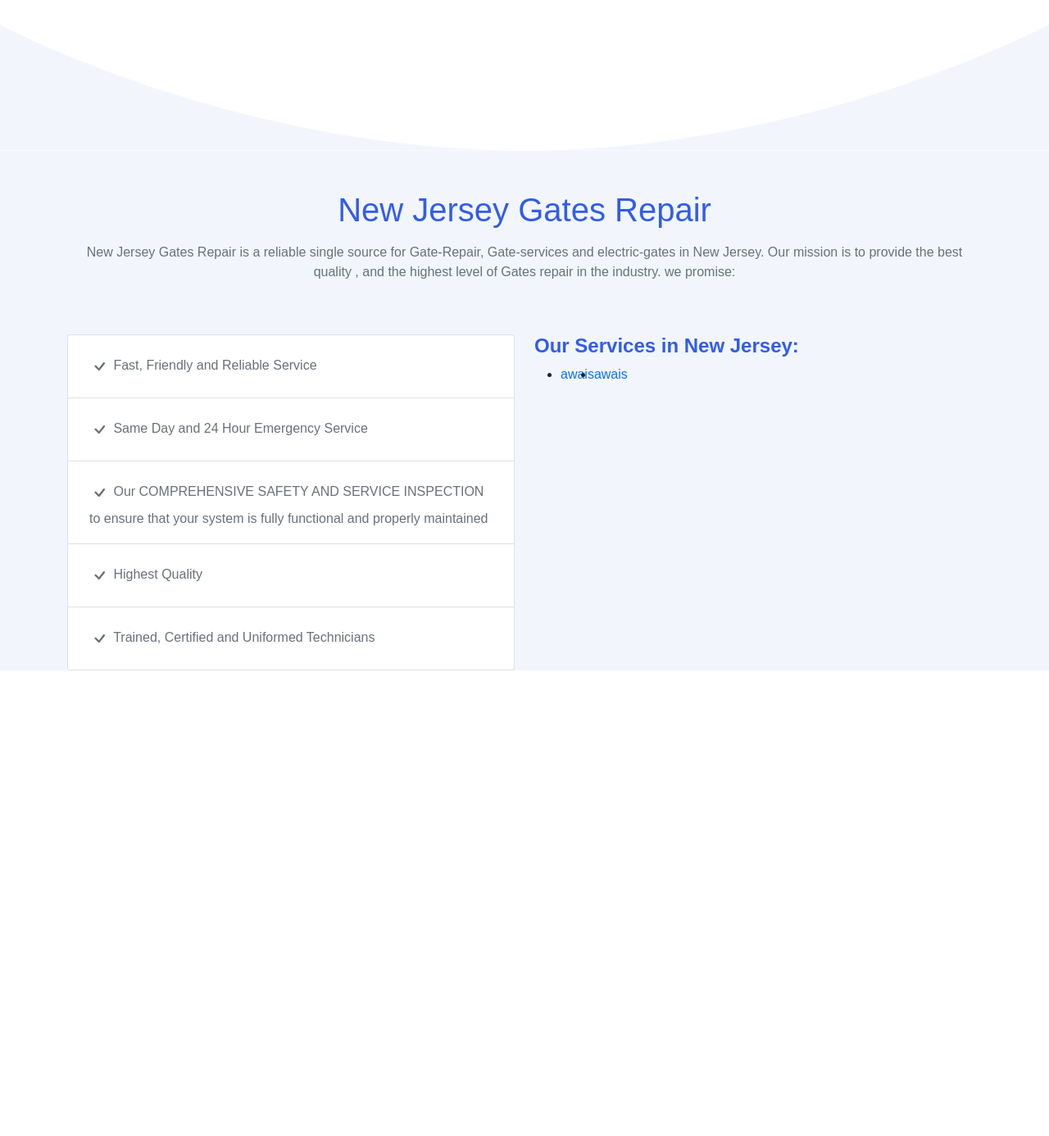
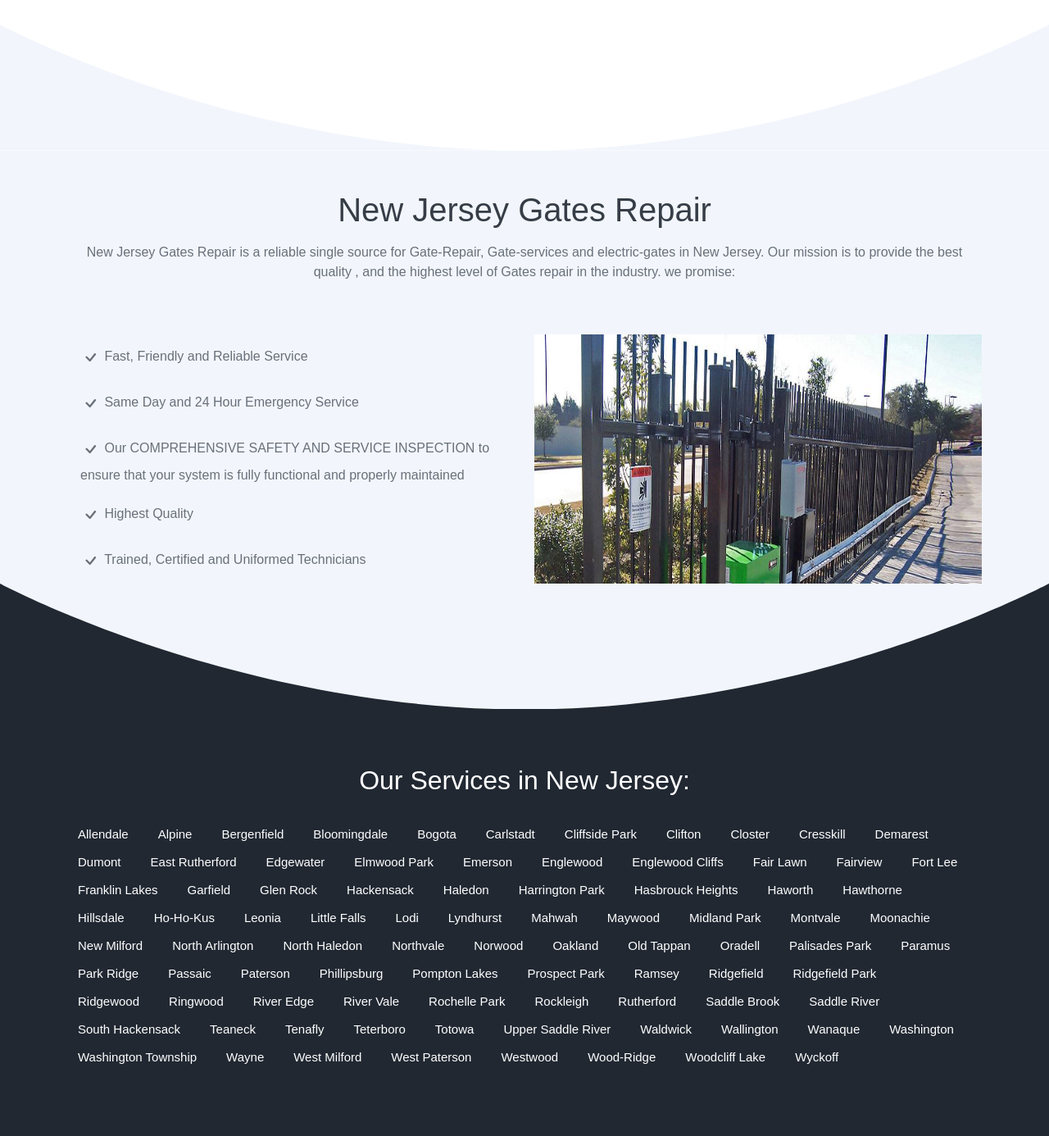
Before and after one commit to awaisprojects/newJerseyGates., a PHP site: page / in a window 1280 px wide. Shown: the part 1117-2503 px from the top of the page at 82% size. Before the commit the page ends 1935 px from the top, so only its background shows below. Run offline with PHP 8.4, Linux system fonts and the light colour scheme.

Commit message:
our links section complete

```diff
--- a/assets/css/style.css
+++ b/assets/css/style.css
@@ -16,6 +16,10 @@ body {
 }
 #mainContainer .heading2 {
   color: #325cea;
+  font-weight: 700;
+}
+#mainContainer .dark-text {
+  color: #363d47;
   font-weight: 700;
 }
 #mainContainer .coverContainer {
@@ -84,13 +88,38 @@ body {
   line-height: 1.5;
   color: #69707a;
 }
+#mainContainer .ourServicesContainer ul li {
+  border: 0px solid;
+  background-color: #f2f6fc;
+}
 #mainContainer .ourServicesContainer ul li p {
-  margin: 10px;
+  margin: 0px;
 }
-#mainContainer .ourServicesContainer .servicesLinks ul {
+#mainContainer #ourLinksContainer {
+  padding: 20px;
+  background-color: #212832;
+  color: #ffffff;
+}
+#mainContainer #ourLinksContainer .ourLinksCover .servicesLinks ul {
   display: flex;
-  flex-direction: row;
+  flex-wrap: wrap;
+  list-style: none;
+  padding: 0px;
 }
-#mainContainer .ourServicesContainer .servicesLinks ul li a {
+#mainContainer #ourLinksContainer .ourLinksCover .servicesLinks ul li {
+  margin-top: 10px;
+}
+#mainContainer #ourLinksContainer .ourLinksCover .servicesLinks ul li a {
   text-decoration: none;
+  padding: 5px 13px;
+  font-size: 15px;
+  font-family: revert;
+  border-radius: 5px;
+  color: #ffffff;
+  transition: all 1s ease;
+  margin-right: 10px;
 }
+#mainContainer #ourLinksContainer .ourLinksCover .servicesLinks ul li a:hover {
+  background-color: #51bb95;
+  color: #ffffff;
+}
--- a/assets/css/style.scss
+++ b/assets/css/style.scss
@@ -17,6 +17,10 @@ body {
   }
   .heading2 {
     color: #325cea;
+    font-weight: 700;
+  }
+  .dark-text {
+    color: #363d47;
     font-weight: 700;
   }
   .coverContainer {
@@ -99,21 +103,46 @@ body {
     }
     ul {
       li {
+        border: 0px solid;
+        background-color: #f2f6fc;
         p {
-          margin: 10px;
+          margin: 0px;
         }
       }
     }
+  }
+  #ourLinksContainer {
+    padding: 20px;
+    background-color: #212832;
+    color: #ffffff;
+    .ourLinksCover {
       .servicesLinks {
         ul {
           display: flex;
-        flex-direction: row;
+          flex-wrap: wrap;
+          list-style: none;
+          padding: 0px;
           li {
+            margin-top: 10px;
+
             a {
               text-decoration: none;
+              padding: 5px 13px;
+              font-size: 15px;
+              font-family: revert;
+              border-radius: 5px;
+              color: #ffffff;
+              transition: all 1s ease;
+              margin-right: 10px;
+
+              &:hover {
+                background-color: #51bb95;
+                color: #ffffff;
               }
             }
           }
         }
       }
     }
+  }
+}
--- a/index.html
+++ b/index.html
@@ -174,7 +174,7 @@
         <div class="container">
           <div class="row">
             <div class="col-lg-12">
-              <div class="heading2 mt-5 mb-3 text-center">
+              <div class="dark-text mt-5 mb-3 text-center">
                 <h1>New Jersey Gates Repair</h1>
               </div>
             </div>
@@ -187,6 +187,8 @@
           </div>
           <div class="row mt-5">
             <div class="col-lg-6">
+              <!-- table contant -->
+
               <ul class="list-group">
                 <li class="list-group-item">
                   <p>
@@ -276,16 +278,311 @@
                   </p>
                 </li>
               </ul>
+
+              <!-- table contant -->
             </div>
             <div class="col-lg-6">
-              <h4 class="heading2">Our Services in New Jersey:</h4>
-              <div class="servicesLinks">
-                <ul>
+              <img
+                src="./assets/images/banner1.jpg"
+                alt=""
+                width="100%"
+                height="100%"
+              />
+            </div>
+          </div>
+        </div>
+        <svg
+          xmlns="http://www.w3.org/2000/svg"
+          viewBox="0 0 144.54 17.34"
+          preserveAspectRatio="none"
+          fill="currentColor"
+        >
+          <path
+            fill="#212832"
+            d="M144.54,17.34H0V0H144.54ZM0,0S32.36,17.34,72.27,17.34,144.54,0,144.54,0"
+          ></path>
+        </svg>
+      </div>
+      <!-- Our services Container  end -->
+      <!-- Our links Container  start -->
+      <div id="ourLinksContainer">
+        <div class="container ourLinksCover">
+          <div class="row text-center mt-5 mb-5">
+            <div class="col-lg12">
+              <h2 class="heading">Our Services in New Jersey:</h2>
+              <div class="servicesLinks mt-4">
+                <ul class="mt-4">
                   <li>
-                    <a href="#"> awais </a>
+                    <a href="#"> Allendale </a>
                   </li>
                   <li>
-                    <a href="#"> awais </a>
+                    <a href="#"> Alpine </a>
+                  </li>
+                  <li>
+                    <a href="#"> Bergenfield </a>
+                  </li>
+                  <li>
+                    <a href="#"> Bloomingdale </a>
+                  </li>
+                  <li>
+                    <a href="#"> Bogota </a>
+                  </li>
+                  <li>
+                    <a href="#"> Carlstadt </a>
+                  </li>
+                  <li>
+                    <a href="#"> Cliffside Park </a>
+                  </li>
+                  <li>
+                    <a href="#"> Clifton </a>
+                  </li>
+                  <li>
+                    <a href="#"> Closter </a>
+                  </li>
+                  <li>
+                    <a href="#"> Cresskill </a>
+                  </li>
+                  <li>
+                    <a href="#"> Demarest </a>
+                  </li>
+                  <li>
+                    <a href="#"> Dumont </a>
+                  </li>
+                  <li>
+                    <a href="#"> East Rutherford </a>
+                  </li>
+                  <li>
+                    <a href="#"> Edgewater </a>
+                  </li>
+                  <li>
+                    <a href="#"> Elmwood Park </a>
+                  </li>
+                  <li>
+                    <a href="#"> Emerson </a>
+                  </li>
+                  <li>
+                    <a href="#"> Englewood </a>
+                  </li>
+                  <li>
+                    <a href="#"> Englewood Cliffs </a>
+                  </li>
+                  <li>
+                    <a href="#"> Fair Lawn </a>
+                  </li>
+                  <li>
+                    <a href="#"> Fairview </a>
+                  </li>
+                  <li>
+                    <a href="#"> Fort Lee </a>
+                  </li>
+                  <li>
+                    <a href="#"> Franklin Lakes </a>
+                  </li>
+                  <li>
+                    <a href="#"> Garfield </a>
+                  </li>
+                  <li>
+                    <a href="#"> Glen Rock </a>
+                  </li>
+                  <li>
+                    <a href="#"> Hackensack</a>
+                  </li>
+
+                  <li>
+                    <a href="#"> Haledon</a>
+                  </li>
+                  <li>
+                    <a href="#"> Harrington Park</a>
+                  </li>
+                  <li>
+                    <a href="#"> Hasbrouck Heights </a>
+                  </li>
+                  <li>
+                    <a href="#"> Haworth</a>
+                  </li>
+                  <li>
+                    <a href="#"> Hawthorne</a>
+                  </li>
+                  <li>
+                    <a href="#"> Hillsdale</a>
+                  </li>
+                  <li>
+                    <a href="#"> Ho-Ho-Kus </a>
+                  </li>
+                  <li>
+                    <a href="#"> Leonia</a>
+                  </li>
+                  <li>
+                    <a href="#"> Little Falls</a>
+                  </li>
+                  <li>
+                    <a href="#">Lodi</a>
+                  </li>
+
+                  <li>
+                    <a href="#"> Lyndhurst</a>
+                  </li>
+                  <li>
+                    <a href="#"> Mahwah</a>
+                  </li>
+                  <li>
+                    <a href="#"> Maywood</a>
+                  </li>
+                  <li>
+                    <a href="#"> Midland Park </a>
+                  </li>
+                  <li>
+                    <a href="#"> Montvale</a>
+                  </li>
+                  <li>
+                    <a href="#"> Moonachie</a>
+                  </li>
+                  <li>
+                    <a href="#"> New Milford</a>
+                  </li>
+                  <li>
+                    <a href="#"> North Arlington </a>
+                  </li>
+                  <li>
+                    <a href="#"> North Haledon </a>
+                  </li>
+                  <li>
+                    <a href="#"> Northvale</a>
+                  </li>
+                  <li>
+                    <a href="#"> Norwood</a>
+                  </li>
+                  <li>
+                    <a href="#"> Oakland</a>
+                  </li>
+                  <li>
+                    <a href="#"> Old Tappan</a>
+                  </li>
+                  <li>
+                    <a href="#"> Oradell</a>
+                  </li>
+                  <li>
+                    <a href="#"> Palisades Park</a>
+                  </li>
+                  <li>
+                    <a href="#"> Paramus</a>
+                  </li>
+                  <li>
+                    <a href="#"> Park Ridge</a>
+                  </li>
+                  <li>
+                    <a href="#"> Passaic</a>
+                  </li>
+
+                  <li>
+                    <a href="#"> Paterson</a>
+                  </li>
+                  <li>
+                    <a href="#"> Phillipsburg</a>
+                  </li>
+                  <li>
+                    <a href="#"> Pompton Lakes</a>
+                  </li>
+                  <li>
+                    <a href="#"> Prospect Park </a>
+                  </li>
+                  <li>
+                    <a href="#"> Ramsey</a>
+                  </li>
+                  <li>
+                    <a href="#"> Ridgefield</a>
+                  </li>
+                  <li>
+                    <a href="#"> Ridgefield Park </a>
+                  </li>
+                  <li>
+                    <a href="#"> Ridgewood</a>
+                  </li>
+                  <li>
+                    <a href="#"> Ringwood</a>
+                  </li>
+                  <li>
+                    <a href="#"> River Edge</a>
+                  </li>
+                  <li>
+                    <a href="#"> River Vale</a>
+                  </li>
+                  <li>
+                    <a href="#"> Rochelle Park</a>
+                  </li>
+                  <li>
+                    <a href="#"> Rockleigh</a>
+                  </li>
+                  <li>
+                    <a href="#"> Rutherford</a>
+                  </li>
+                  <li>
+                    <a href="#"> Saddle Brook </a>
+                  </li>
+                  <li>
+                    <a href="#"> Saddle River</a>
+                  </li>
+                  <li>
+                    <a href="#"> South Hackensack</a>
+                  </li>
+                  <li>
+                    <a href="#"> Teaneck</a>
+                  </li>
+                  <li>
+                    <a href="#"> Tenafly</a>
+                  </li>
+                  <li>
+                    <a href="#"> Teterboro</a>
+                  </li>
+                  <li>
+                    <a href="#"> Totowa</a>
+                  </li>
+                  <li>
+                    <a href="#"> Upper Saddle River</a>
+                  </li>
+                  <li>
+                    <a href="#"> Waldwick</a>
+                  </li>
+                  <li>
+                    <a href="#"> Wallington</a>
+                  </li>
+                  <li>
+                    <a href="#"> Wanaque</a>
+                  </li>
+                  <li>
+                    <a href="#"> Washington</a>
+                  </li>
+
+                  <li>
+                    <a href="#"> Washington Township </a>
+                  </li>
+
+                  <li>
+                    <a href="#"> Wayne</a>
+                  </li>
+
+                  <li>
+                    <a href="#"> West Milford </a>
+                  </li>
+
+                  <li>
+                    <a href="#"> West Paterson</a>
+                  </li>
+
+                  <li>
+                    <a href="#"> Westwood</a>
+                  </li>
+
+                  <li>
+                    <a href="#"> Wood-Ridge</a>
+                  </li>
+
+                  <li>
+                    <a href="#"> Woodcliff Lake</a>
+                  </li>
+
+                  <li>
+                    <a href="#"> Wyckoff</a>
                   </li>
                 </ul>
               </div>
@@ -293,7 +590,7 @@
           </div>
         </div>
       </div>
-      <!-- Our services Container  end -->
+      <!-- Our links Container  end -->
     </div>
 
     <!-- Bootstrap script  -->
```
Also changed, not shown: assets/images/banner1.jpg (added). Lines whose indentation alone changed are shown as unchanged.
